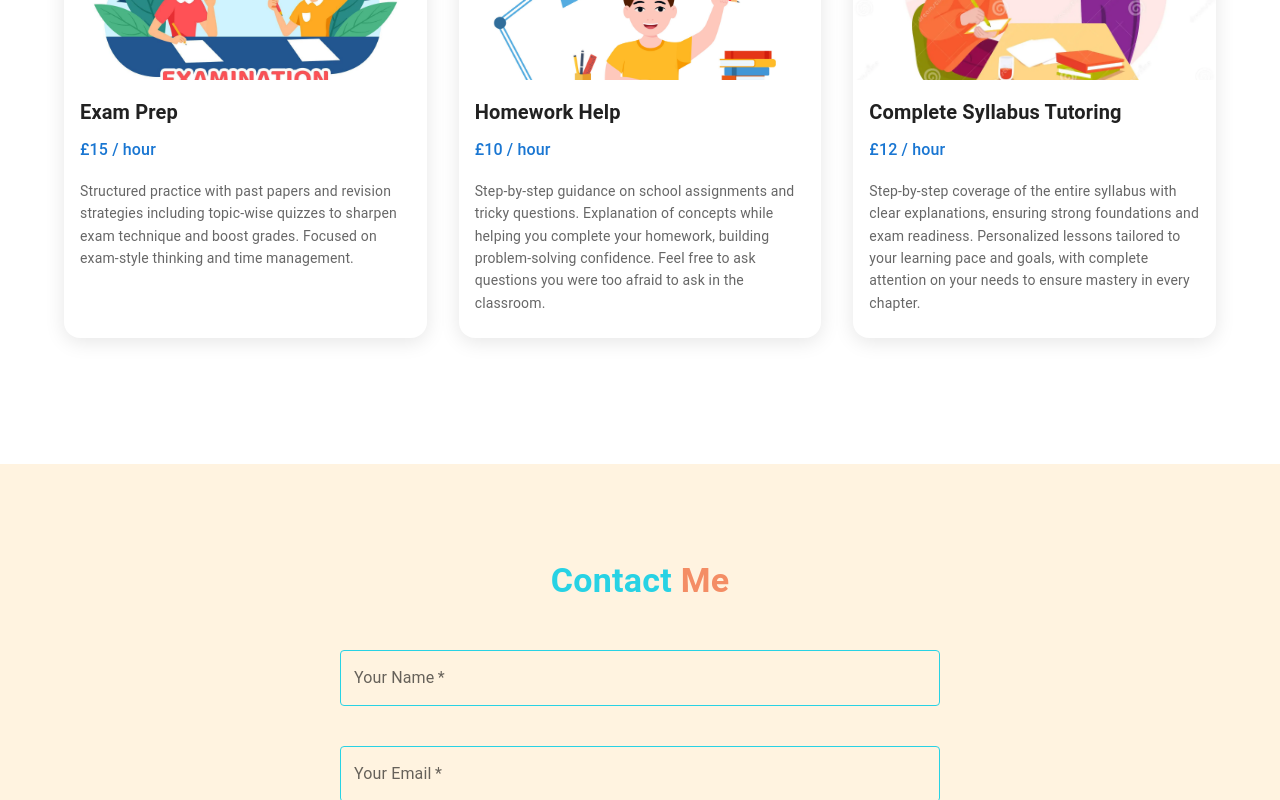
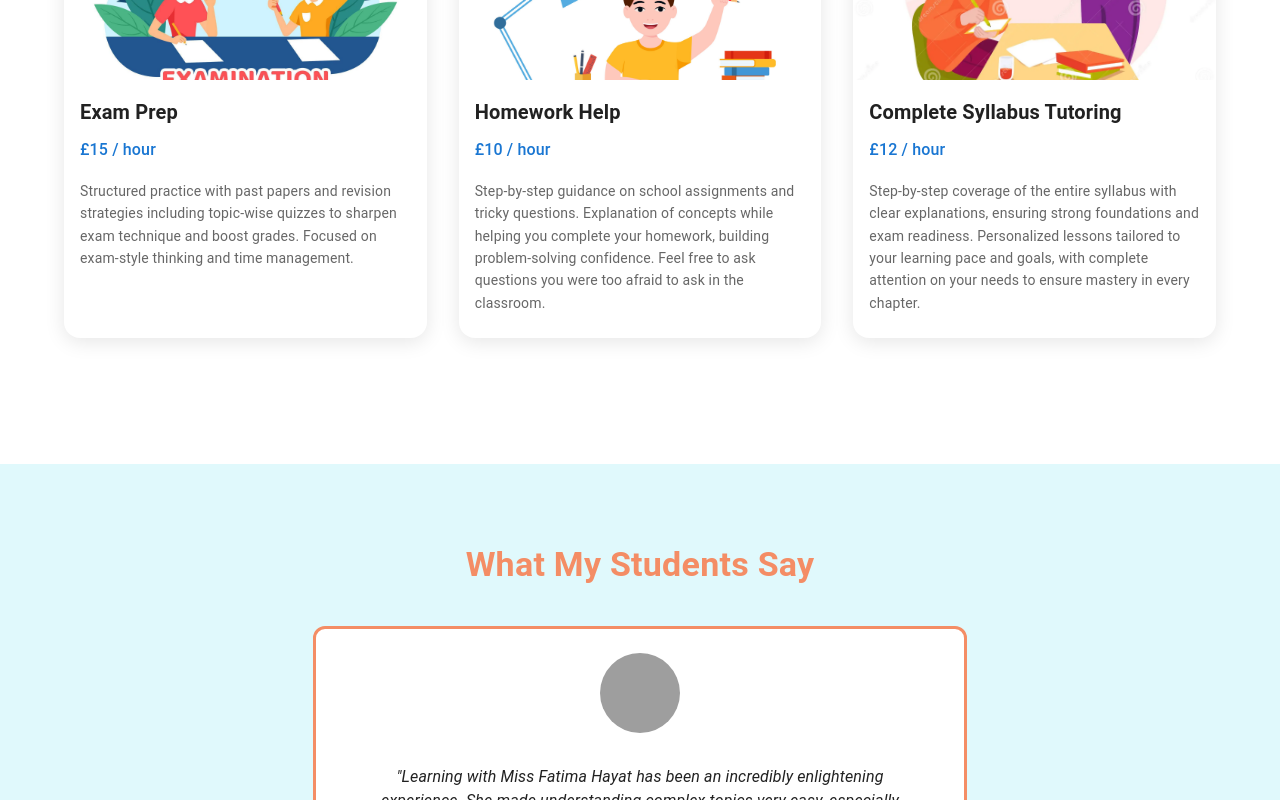
Before and after one commit to s4r0sh/scholars-haven, a React (Vite) app: page / in a window 1280 px wide. Shown: the part 2000-2800 px from the top of the page. Built offline with nearby package versions, Linux system fonts and the light colour scheme; grey boxes are pictures that could not be loaded.

Commit message:
Add testimonials carousel + Book a Free Demo button

```diff
--- a/src/App.jsx
+++ b/src/App.jsx
@@ -3,6 +3,7 @@ import Navbar from "./components/Navbar";
 import Cover from "./components/Cover";
 import About from "./components/About";
 import Services from "./components/Services";
+import Testimonials from "./components/Testimonials";
 import Contact from "./components/Contact";
 import Footer from "./components/Footer";
 import { Box } from "@mui/material";
@@ -21,9 +22,13 @@ export default function App() {
       <Box id="services">
         <Services />
       </Box>
+      <Box id="testimonials">
+        <Testimonials />
+      </Box>
       <Box id="contact">
         <Contact />
       </Box>
+
       <Box id="footer">
         <Footer />
       </Box>
--- /dev/null
+++ b/src/components/Testimonials.jsx
@@ -0,0 +1,135 @@
+import React, { useState, useEffect } from "react";
+import {
+  Box,
+  Typography,
+  Card,
+  CardContent,
+  Avatar,
+  MobileStepper,
+  Button,
+} from "@mui/material";
+
+const testimonials = [
+  {
+    name: "Inshera",
+    text: "I’m really thankful to my Chemistry teacher for her constant support during my Unit 1 AS-level IAL exam prep. She helped me work through challenging past paper questions, gave chapter-wise tests, and reviewed each one with detailed feedback. Her guidance cleared all my doubts, boosted my confidence, and helped me achieve a great score. I improved a lot in Chemistry thanks to her dedication and support.",
+    subject: "Edexcel, AS Level Chemistry",
+    img: "https://i.pravatar.cc/100?img=5",
+  },
+  {
+    name: "Maha",
+    text: "Learning with Miss Fatima Hayat has been an incredibly enlightening experience. She made understanding complex topics very easy, especially organic chemistry. I appreciate the constant practice and tests especially during harder topics. I’ve learned a great deal and am glad I got the opportunity to be accompanied by her. If you’re looking for a great teacher to guide you, I’d say she’s the way to go.",
+    subject: "Edexcel, IGCSE Chemistry",
+    img: "https://i.pravatar.cc/100?img=7",
+  },
+  {
+    name: "Huzaifa",
+    text: "Ma’am Fatima is truly exceptional – she makes even the hardest concepts crystal clear. Her teaching style is engaging, structured, and always tailored to my needs. Thanks to her, my confidence and grades in Chemistry have improved drastically. ",
+    subject: "Cambridge, AS Level Chemistry",
+    img: "https://i.pravatar.cc/100?img=8",
+  },
+];
+
+export default function Testimonials() {
+  const [activeStep, setActiveStep] = useState(0);
+  const maxSteps = testimonials.length;
+
+  // Auto-rotate every 4 seconds
+  useEffect(() => {
+    const timer = setInterval(() => {
+      setActiveStep((prevStep) => (prevStep + 1) % maxSteps);
+    }, 4000);
+    return () => clearInterval(timer);
+  }, [maxSteps]);
+
+  return (
+    <Box sx={{ py: 10, bgcolor: "#e0f9fc" }}>
+      <Typography
+        variant="h4"
+        align="center"
+        sx={{ mb: 5, fontWeight: "bold", color: "#f48d65" }}
+      >
+        What My Students Say
+      </Typography>
+
+      <Card
+        sx={{
+          maxWidth: 600,
+          mx: "auto",
+          p: 3,
+          borderRadius: 3,
+          textAlign: "center",
+          border: "3px solid #f48d65", // Orange border
+          boxShadow: "none", // Removed shadow
+        }}
+      >
+        <Avatar
+          src={testimonials[activeStep].img}
+          alt={testimonials[activeStep].name}
+          sx={{ width: 80, height: 80, mx: "auto", mb: 2 }}
+        />
+        <CardContent>
+          <Typography variant="body1" sx={{ mb: 2, fontStyle: "italic" }}>
+            "{testimonials[activeStep].text}"
+          </Typography>
+          <Typography
+            variant="subtitle1"
+            sx={{ fontWeight: "bold", color: "#f48d65" }} // Orange name
+          >
+            {testimonials[activeStep].name}
+          </Typography>
+          <Typography
+            variant="body2"
+            sx={{ color: "#f48d65", fontWeight: 500 }} // Cyan subject
+          >
+            {testimonials[activeStep].subject}
+          </Typography>
+        </CardContent>
+      </Card>
+
+      <MobileStepper
+        variant="dots"
+        steps={maxSteps}
+        position="static"
+        activeStep={activeStep}
+        sx={{
+          justifyContent: "center",
+          bgcolor: "transparent",
+          mt: 3,
+          "& .MuiMobileStepper-dot": {
+            backgroundColor: "#f48d65", // Orange inactive dots
+            opacity: 0.5,
+          },
+          "& .MuiMobileStepper-dotActive": {
+            backgroundColor: "#f48d65", // Orange active dot
+            opacity: 1,
+          },
+        }}
+        backButton={null}
+        nextButton={null}
+      />
+
+      {/* Book Demo Button */}
+      <Box sx={{ textAlign: "center", mt: 5 }}>
+        <Button
+          variant="contained"
+          sx={{
+            backgroundColor: "#f48d65",
+            color: "#fff",
+            fontWeight: "bold",
+            fontSize: "1rem",
+            px: 4,
+            py: 1.5,
+            borderRadius: "30px",
+            "&:hover": { backgroundColor: "#fbdb75", color: "#333" },
+          }}
+          onClick={() =>
+            window.open("https://calendly.com/scholars_haven/30min", "_blank")
+          }
+        >
+          Book a Free Demo Class
+        </Button>
+      </Box>
+    </Box>
+  );
+}
```
